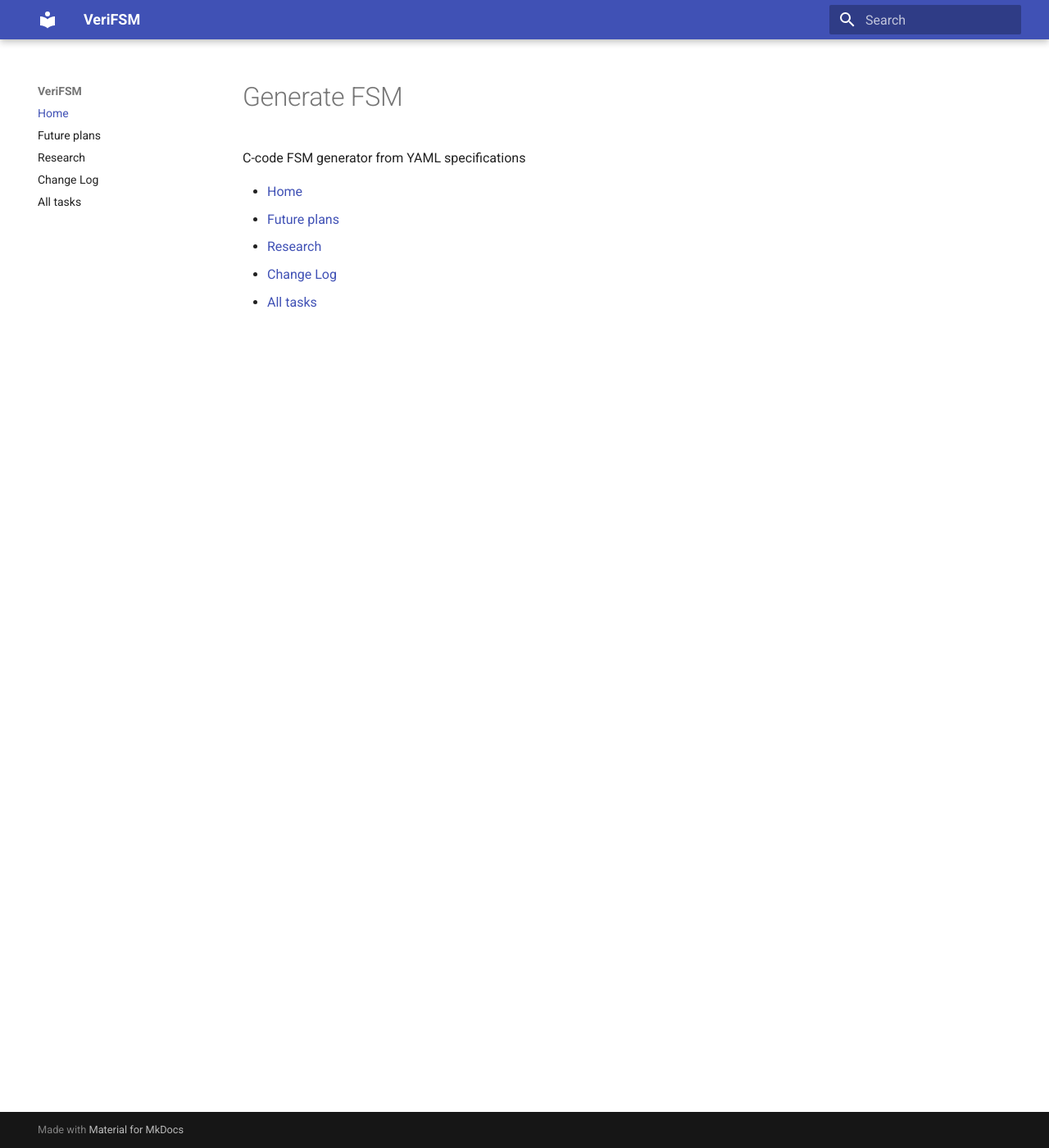
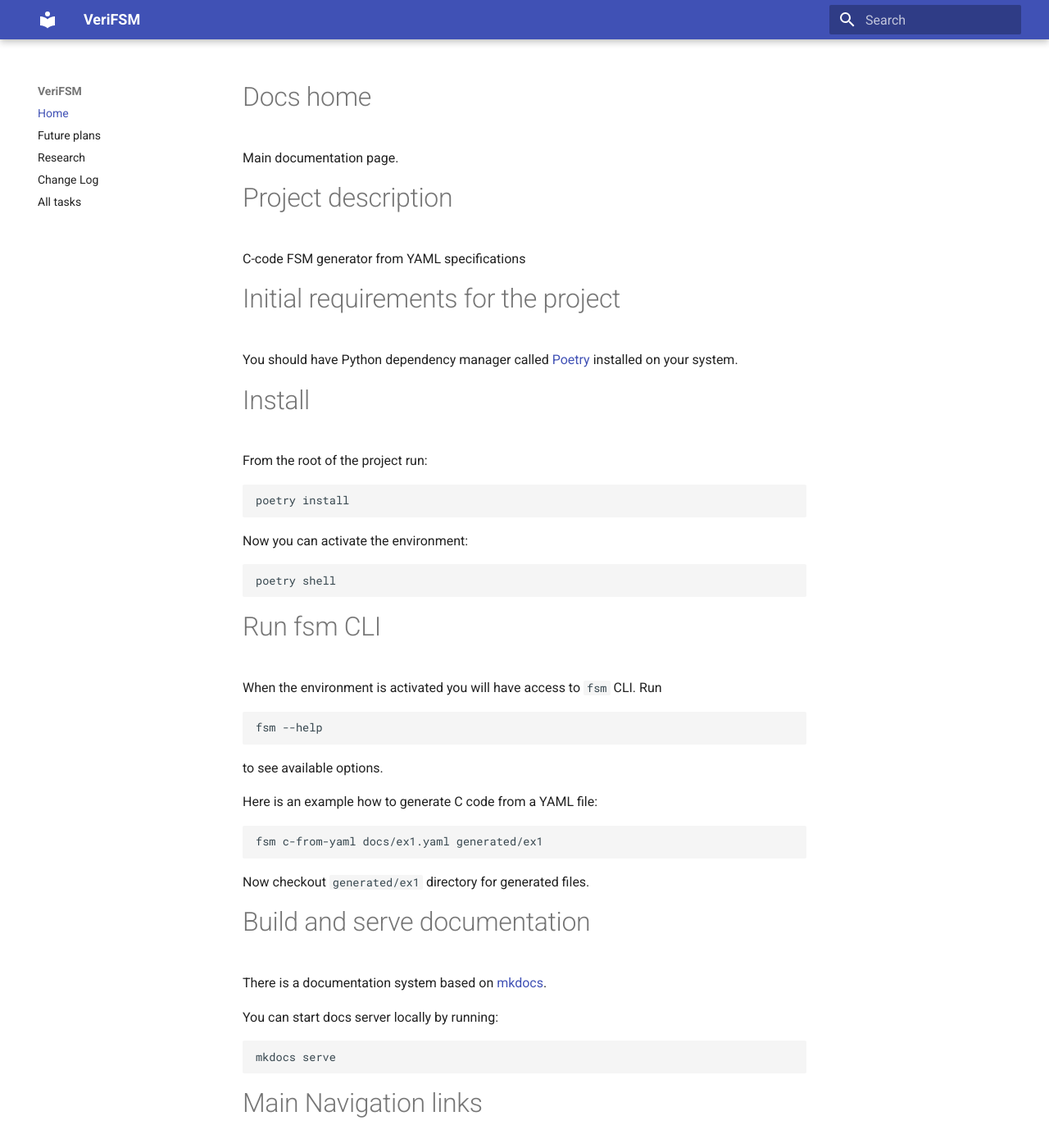
Before and after one commit to nikolskiy/fsm_gen, an MkDocs documentation site: the page built from docs/README.md, in a window 1280 px wide and 1400 px high. Shown: the whole window at 82% size. Built offline with MkDocs 1.6.1 and Material for MkDocs 9.7.7, drawn with Linux system fonts in a browser that asks for light colours.

Commit message:
Add the ability to include inline MD docs.
This is used to include the main README.md into the main docs without
copying it.

````diff
--- a/README.md
+++ b/README.md
@@ -1,23 +1,27 @@
-# fsm_gen
+# Project description
+
 C-code FSM generator from YAML specifications
 
 # Initial requirements for the project
-You should have Python dependency management called [Poetry](https://python-poetry.org/docs/) installed on your system.
+
+You should have Python dependency manager called [Poetry](https://python-poetry.org/docs/) installed on your system.
 
 # Install
-From the root of the project
+
+From the root of the project run:
 
 ```bash
 poetry install
 ```
 
-Now you can activate the environment
+Now you can activate the environment:
 
 ```bash
 poetry shell
 ```
 
 # Run fsm CLI
+
 When the environment is activated you will have access to `fsm` CLI. Run
 
 ```bash
@@ -35,6 +39,7 @@
 Now checkout `generated/ex1` directory for generated files.
 
 # Build and serve documentation
+
 There is a documentation system based on [mkdocs](https://www.mkdocs.org/getting-started/).
 
 You can start docs server locally by running:
--- a/docs/README.md
+++ b/docs/README.md
@@ -1,5 +1,10 @@
-# Generate FSM
-C-code FSM generator from YAML specifications
+# Docs home
+
+Main documentation page.
+
+{% include-markdown "../README.md" %}
+
+# Main Navigation links
 
 <!--nav-->
 * [Home](README.md)
--- a/mkdocs.yaml
+++ b/mkdocs.yaml
@@ -16,6 +16,7 @@
 plugins:
   - search
   - mkdocstrings
+  - include-markdown
   - literate-nav:
       nav_file: README.md
       implicit_index: true
--- a/pyproject.toml
+++ b/pyproject.toml
@@ -33,6 +33,9 @@
 # https://oprypin.github.io/mkdocs-literate-nav/index.html
 mkdocs-literate-nav = "^0.6.1"
 
+# Support inline markdown docs
+mkdocs-include-markdown-plugin = "^6.2.2"
+
 [tool.poetry.group.cli]
 [tool.poetry.group.cli.dependencies]
 typer = {extras = ["all"], version = "^0.12.3"}
````
Also changed, not shown: 1 other file.
